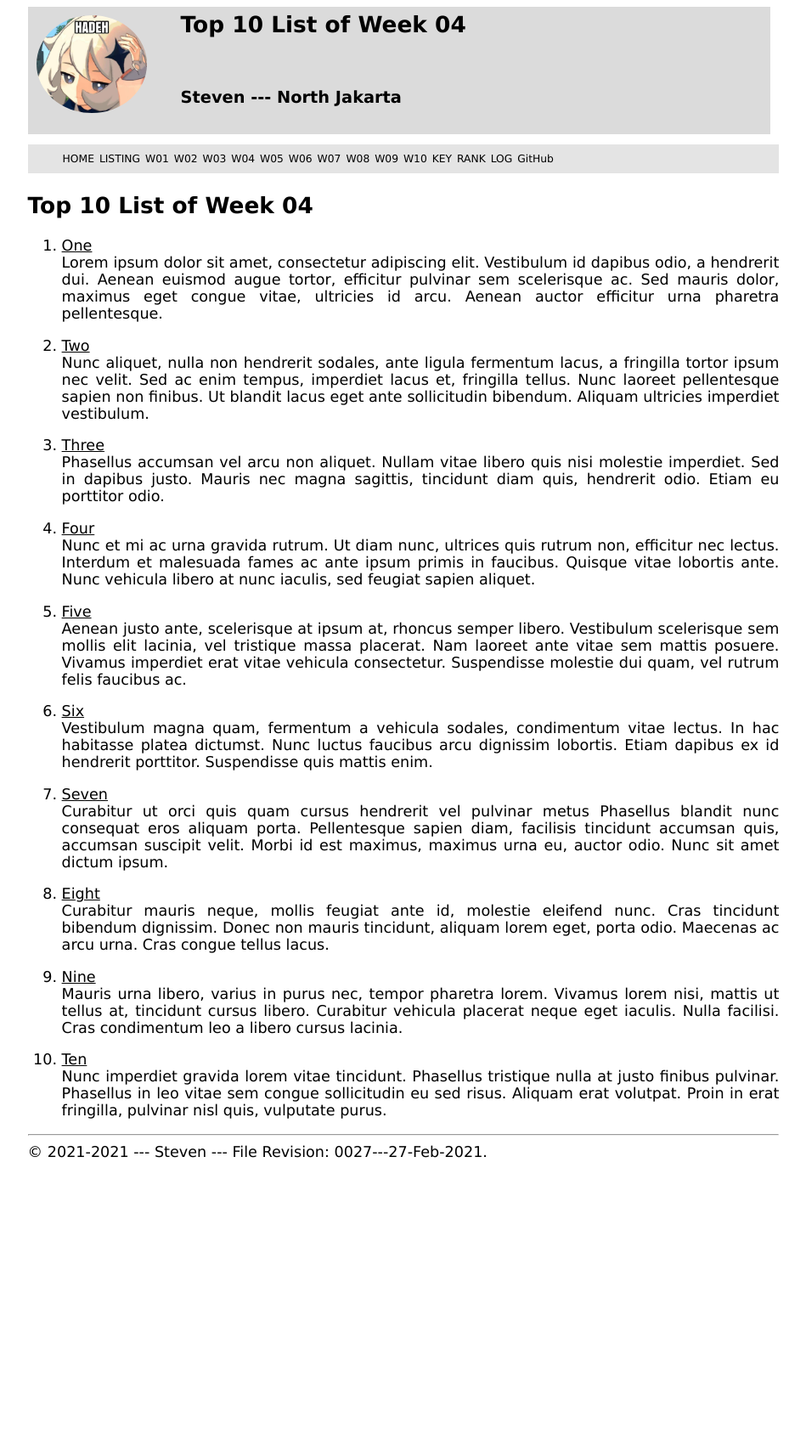
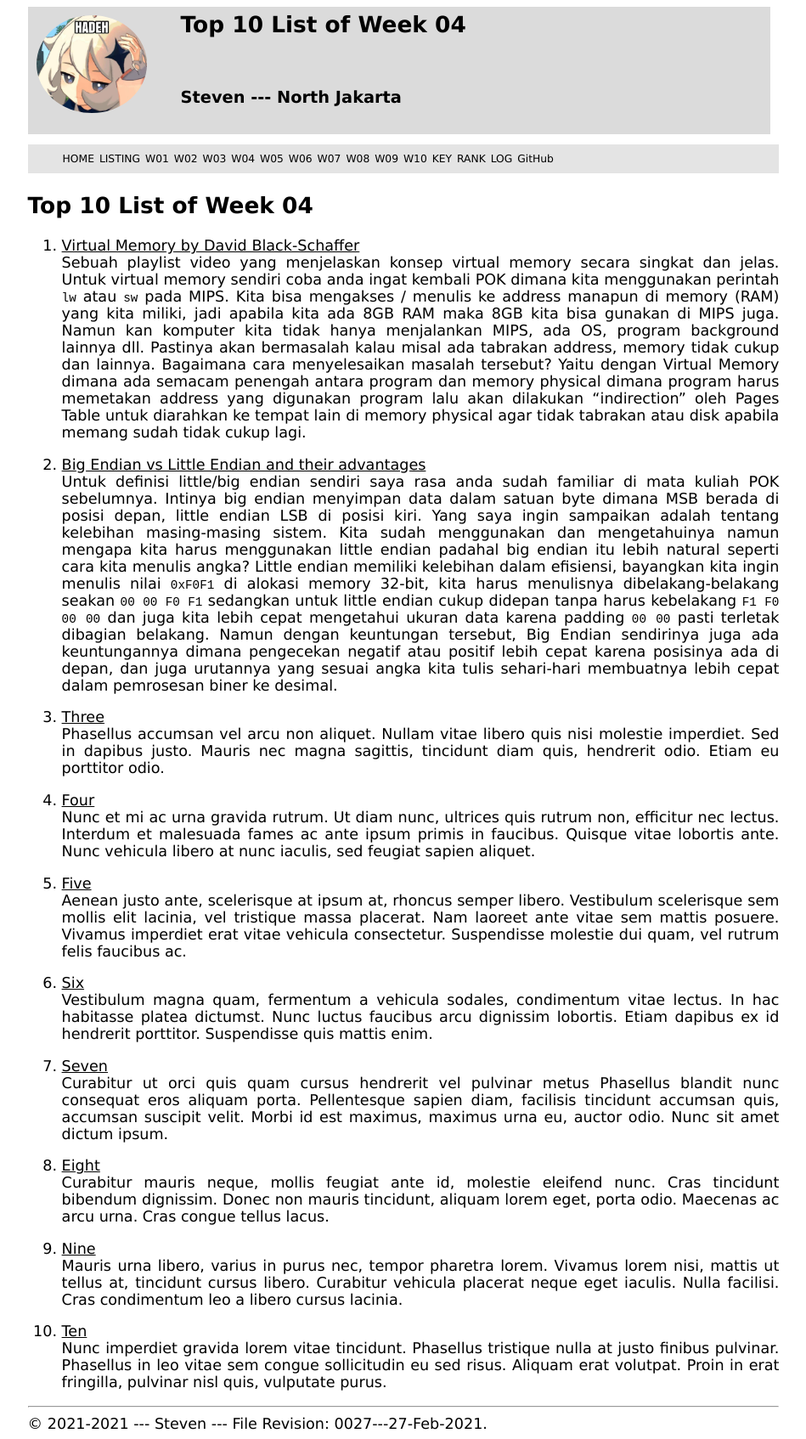
Before and after one commit to stevensim226/os211, a Jekyll site: the page built from w04.md, in a window 1280 px wide. Shown: the whole page at 85% size, without its empty margins (165-1114 px from the left). Built offline with Jekyll 4.4.1, drawn with Linux system fonts in a browser that asks for light colours; our own code applies the rules of GitHub Pages for plain Markdown files; before the commit the page ends 1374 px from its top, so only the background shows below that.

Commit message:
OS211 stevensim226

```diff
--- a/w04.md
+++ b/w04.md
@@ -5,19 +5,15 @@ permalink: /W04/
 
 # Top 10 List of Week 04
 
-1. [One](https://en.wikipedia.org/wiki/1)<br>
-Lorem ipsum dolor sit amet, consectetur adipiscing elit.
-Vestibulum id dapibus odio, a hendrerit dui.
-Aenean euismod augue tortor, efficitur pulvinar sem scelerisque ac.
-Sed mauris dolor, maximus eget congue vitae, ultricies id arcu.
-Aenean auctor efficitur urna pharetra pellentesque.
+1. [Virtual Memory by David Black-Schaffer](https://www.youtube.com/watch?v=qcBIvnQt0Bw&list=PLiwt1iVUib9s2Uo5BeYmwkDFUh70fJPxX)<br>
+Sebuah playlist video yang menjelaskan konsep virtual memory secara singkat dan jelas. Untuk virtual memory sendiri coba anda ingat kembali POK dimana kita menggunakan perintah `lw` atau `sw` pada MIPS. Kita bisa mengakses / menulis ke address manapun di memory (RAM) yang kita miliki, jadi apabila kita ada 8GB RAM maka 8GB kita bisa gunakan di MIPS juga. Namun kan komputer kita tidak hanya menjalankan MIPS, ada OS, program background lainnya dll. Pastinya akan bermasalah kalau misal ada tabrakan address, memory tidak cukup dan lainnya.
+Bagaimana cara menyelesaikan masalah tersebut? Yaitu dengan Virtual Memory dimana ada semacam penengah antara program dan memory physical dimana program harus memetakan address yang digunakan program lalu akan dilakukan "indirection" oleh Pages Table untuk diarahkan ke tempat lain di memory physical agar tidak tabrakan atau disk apabila memang sudah tidak cukup lagi.
 
-2. [Two](https://en.wikipedia.org/wiki/2)<br>
-Nunc aliquet, nulla non hendrerit sodales, ante ligula fermentum lacus, a fringilla tortor ipsum nec velit.
-Sed ac enim tempus, imperdiet lacus et, fringilla tellus.
-Nunc laoreet pellentesque sapien non finibus.
-Ut blandit lacus eget ante sollicitudin bibendum.
-Aliquam ultricies imperdiet vestibulum.
+2. [Big Endian vs Little Endian and their advantages](https://uynguyen.github.io/2018/04/30/Big-Endian-vs-Little-Endian/)<br>
+Untuk definisi little/big endian sendiri saya rasa anda sudah familiar di mata kuliah POK sebelumnya. Intinya big endian menyimpan data dalam satuan byte dimana MSB berada di posisi depan, little endian LSB di posisi kiri.
+Yang saya ingin sampaikan adalah tentang kelebihan masing-masing sistem. Kita sudah menggunakan dan mengetahuinya namun mengapa kita harus menggunakan little endian padahal big endian itu lebih natural seperti cara kita menulis angka?
+Little endian memiliki kelebihan dalam efisiensi, bayangkan kita ingin menulis nilai `0xF0F1` di alokasi memory 32-bit, kita harus menulisnya dibelakang-belakang seakan `00 00 F0 F1` sedangkan untuk little endian cukup didepan tanpa harus kebelakang `F1 F0 00 00` dan juga kita lebih cepat mengetahui ukuran data karena padding `00 00` pasti terletak dibagian belakang.
+Namun dengan keuntungan tersebut, Big Endian sendirinya juga ada keuntungannya dimana pengecekan negatif atau positif lebih cepat karena posisinya ada di depan, dan juga urutannya yang sesuai angka kita tulis sehari-hari membuatnya lebih cepat dalam pemrosesan biner ke desimal.
 
 3. [Three](https://en.wikipedia.org/wiki/3)<br>
 Phasellus accumsan vel arcu non aliquet.
```
